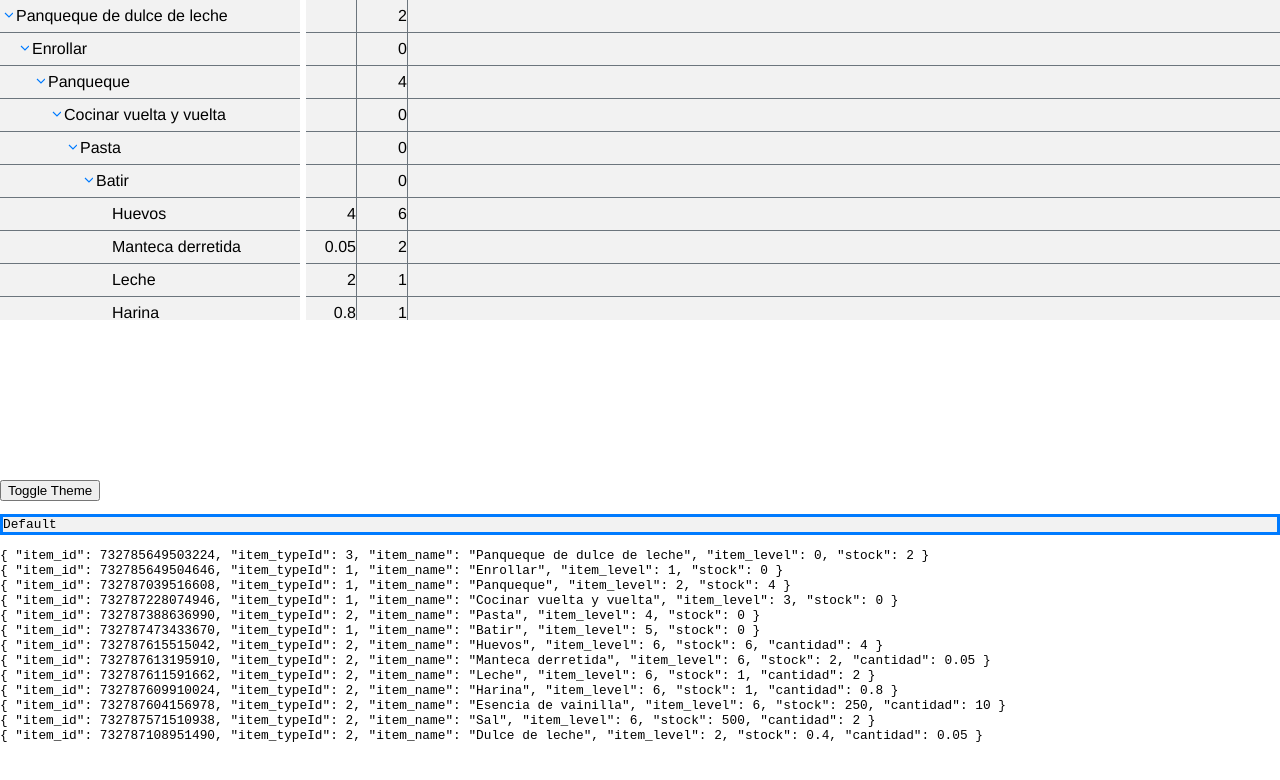
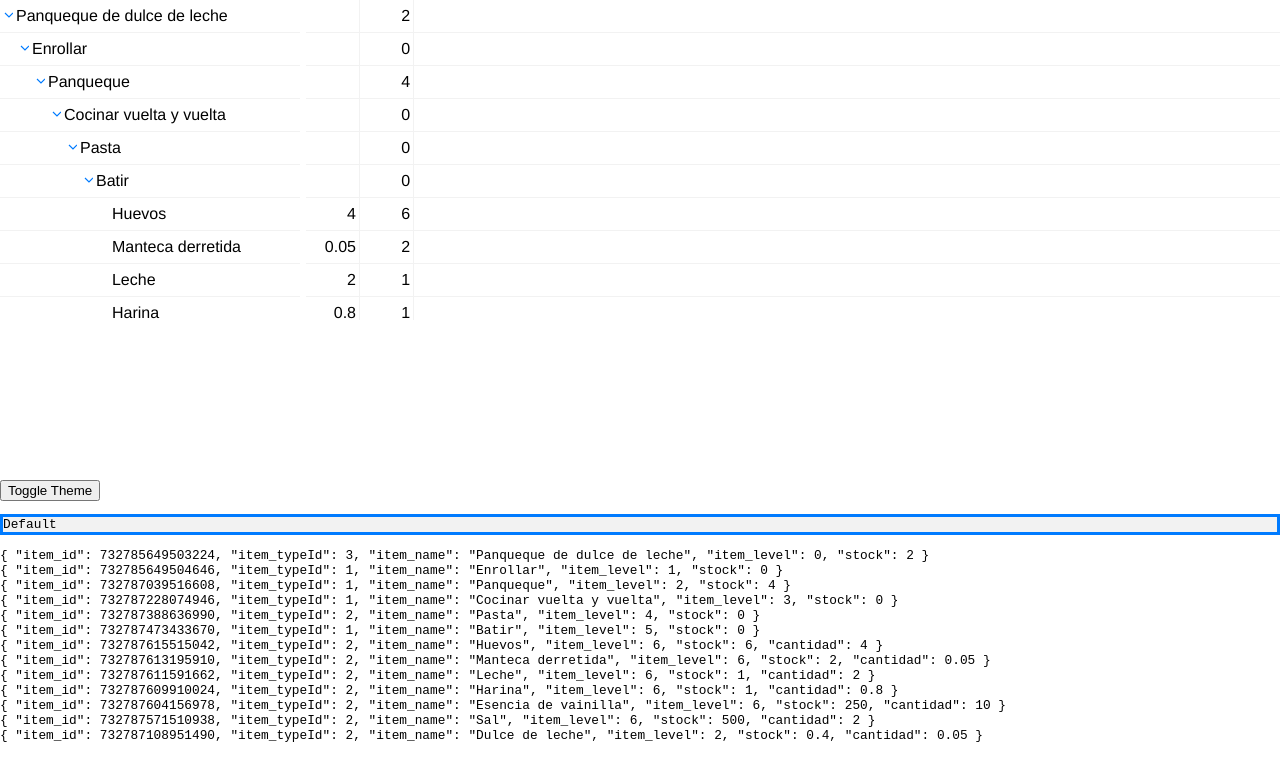
Before and after one commit to ElToroDM/ElManager, a Vue app: page / in a window 1280 px wide. Shown: the top 780 px of the page. Built offline with nearby package versions, Linux system fonts and the light colour scheme.

Commit message:
update ItemsList.vue and PropsEdit.vue

```diff
--- a/src/ItemsList.vue
+++ b/src/ItemsList.vue
@@ -319,10 +319,10 @@ function autoScroll(event) {
   display: flex;
   white-space: nowrap;
   overflow: visible;
-  color: var(--on-surface);
-  background-color:var(--surface);
+  color: var(--on-background);
+  background-color:var(--background);
   /* border-bottom: 1px solid rgb(228, 232, 199); */
-  border-bottom: 1px solid var(--secondary);
+  border-bottom: 1px solid var(--surface);
   height: 4vh;
   cursor: default;
   /* touch-action: none; */
--- a/src/PropsEdit.vue
+++ b/src/PropsEdit.vue
@@ -67,7 +67,8 @@ function isInOpenFolder(item) {
   align-items: center;
   justify-content:right;
   width: 50px;
-  border-right: 1px solid var(--secondary);
+  padding-right: .2em;
+  border-right: 1px solid var(--surface);
   /* background-color: aqua; */
 }
 
```
